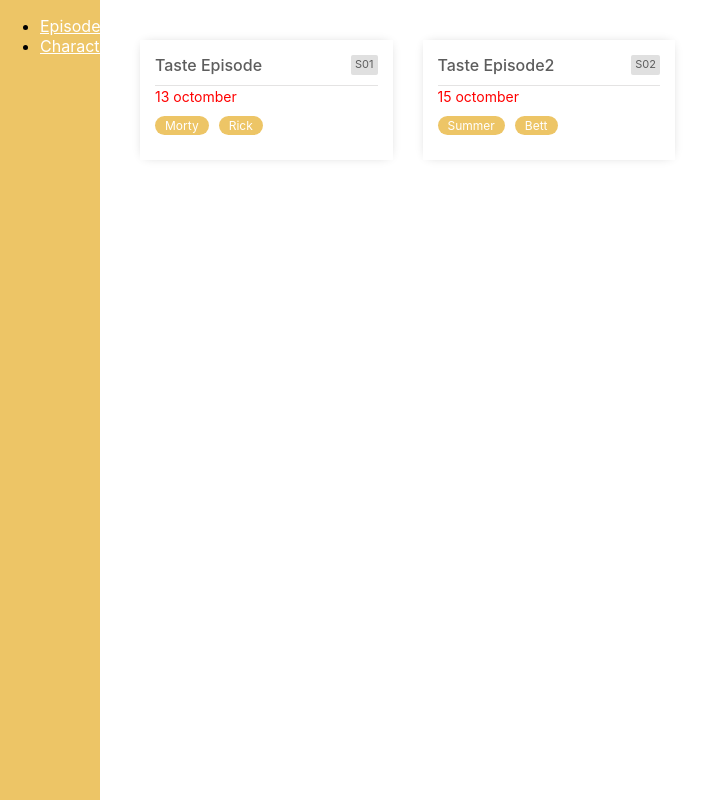
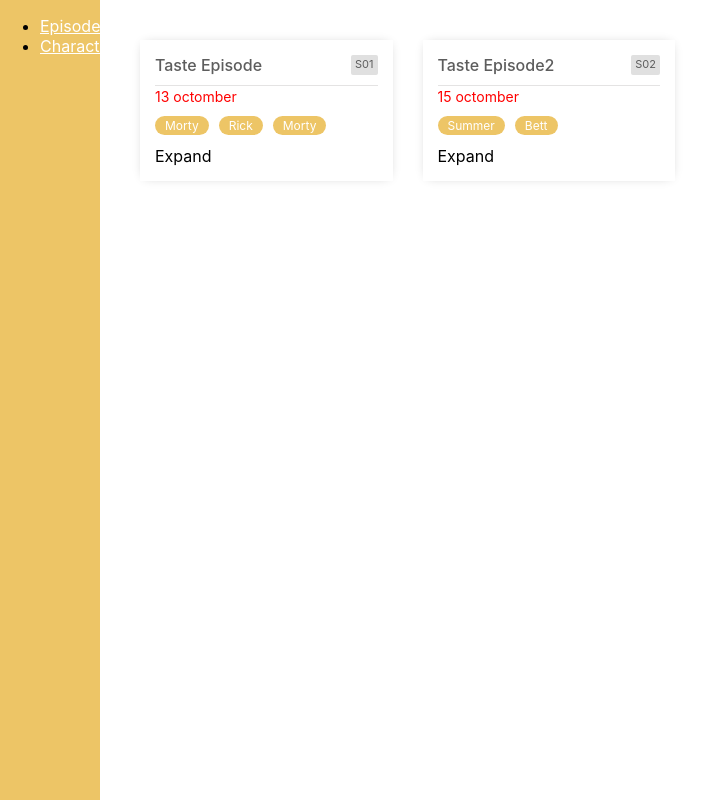
Before and after one commit to dayanapanova/RickAndMorty, a React (Create React App) app: page / in a window 1280 px wide. Shown: the whole page, without its empty margins (0-716 px from the left). Built offline with nearby package versions, Linux system fonts and the light colour scheme.

Commit message:
making drop down component on spidoe component

```diff
--- a/src/components/Episode.js
+++ b/src/components/Episode.js
@@ -1,4 +1,4 @@
-import React from 'react';
+import React, { useState } from 'react';
 import styled from 'styled-components'
 
 const Box = styled.div`
@@ -36,13 +36,17 @@ const Date = styled.span`
 `
 const CharactersList = styled.div`
     display: flex;
+    flex-wrap: wrap;
     margin: 10px 0;
+    height: ${({isOpen})=> isOpen ? 'auto' : '20px'};
+    overflow: hidden;
 `
 
 const Character = styled.span`
     background-color: ${({theme})=> theme.colors.primary};
     display: block;
     margin-right: 10px;
+    margin-bottom: 10px;
     color: #fff;
     font-size: 12px;
     padding: 2px 10px;
@@ -50,6 +54,7 @@ const Character = styled.span`
 `
 
 const EpisodeComponent = ({name, season, characters, date}) => {
+    const [isOpen, setIsOpen] = useState(false);
 
     return (
         <Box>
@@ -59,11 +64,12 @@ const EpisodeComponent = ({name, season, characters, date}) => {
             </BoxHead>
             <div>
                 <Date>{date}</Date>
-                <CharactersList>
+                <CharactersList isOpen={isOpen}>
                     {characters.map(({name}, index)=>(
                         <Character key={`${name}-${index}`}>{name}</Character>
                     ))}
                 </CharactersList>
+                <div onClick={()=> setIsOpen(!isOpen)}>{isOpen ? 'Shrink' : 'Expand'}</div>
             </div>
         </Box>
     )
--- a/src/containers/Episodes.js
+++ b/src/containers/Episodes.js
@@ -9,6 +9,22 @@ const MOCK_DATA = [
         date: '13 octomber',
         season: 's01',
         characters: [
+            {
+                name: 'Morty',
+                id: 2
+            },
+            {
+                name: 'Rick',
+                id: 3
+            },
+            {
+                name: 'Morty',
+                id: 2
+            },
+            {
+                name: 'Rick',
+                id: 3
+            },
             {
                 name: 'Morty',
                 id: 2
```
Also changed, not shown: 1 other file (tests, documents, lock files or other folders).
